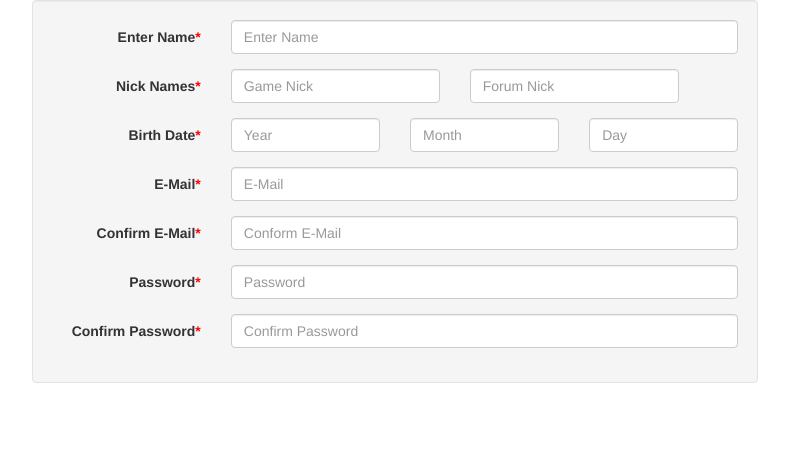
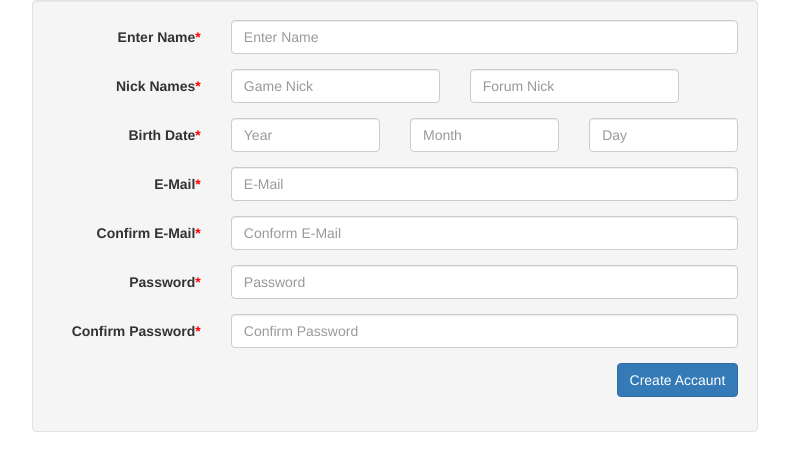
Before and after one commit to Ivaniouk/Projects, a PHP site: page / in a window 1280 px wide. Shown: the top 471 px of the page, without its empty margins (245-1034 px from the left). Run offline with PHP 8.4, Linux system fonts and the light colour scheme; style sheets or scripts are compiled from the project's sources.

Commit message:
Added button

```diff
--- a/BootStrap/RegFormNewWay/css/style.less
+++ b/BootStrap/RegFormNewWay/css/style.less
@@ -59,7 +59,7 @@ label:after {
   }
 }
 
-@media (min-width: @screen-xs-min) and (max-width: @screen-sm-max){ //ant place this MEDIA into a nickInput//
+@media (min-width: @screen-xs-min) and (max-width: @screen-sm-max){ //cant place this MEDIA into a nickInput//
   .lowerPaddingClass{
     padding-bottom: 15px;
   }
@@ -67,7 +67,7 @@ label:after {
 
 //Birth date style
 .birthLabel { //cannot override  .hidden-xs from .form-horizontal
-  @media (min-width: @screen-xs-min) and (max-width: @screen-sm-min){ //ant place this MEDIA into a nickInput//
+  @media (min-width: @screen-xs-min) and (max-width: @screen-sm-min){
     .visible-xs();
   }
 }
@@ -75,3 +75,8 @@ label:after {
 .birthDateInput{
   .mixColumnStyle(4, 4, 4, 3);
 }
+
+//Button style
+.btn_submit_style{
+  .mixColumnStyle(8, 8, 8, 8);
+}
--- a/BootStrap/RegFormNewWay/index.html
+++ b/BootStrap/RegFormNewWay/index.html
@@ -76,6 +76,11 @@
 							  <input type="password" class="form-control" placeholder="Confirm Password" required>
 						  </div>
 					  </div>
+					  <div class="form-group">
+						  <div class="btn_submit_style col-xs-offset-1 col-sm-offset-0 col-md-offset-4 col-lg-offset-4">
+							  <input type="submit" id="submit_btn" value="Create Accaunt" class="btn btn-primary pull-right">
+						  </div>
+					  </div>
 				  </div>
 			  </form>
 		  </div>
```
